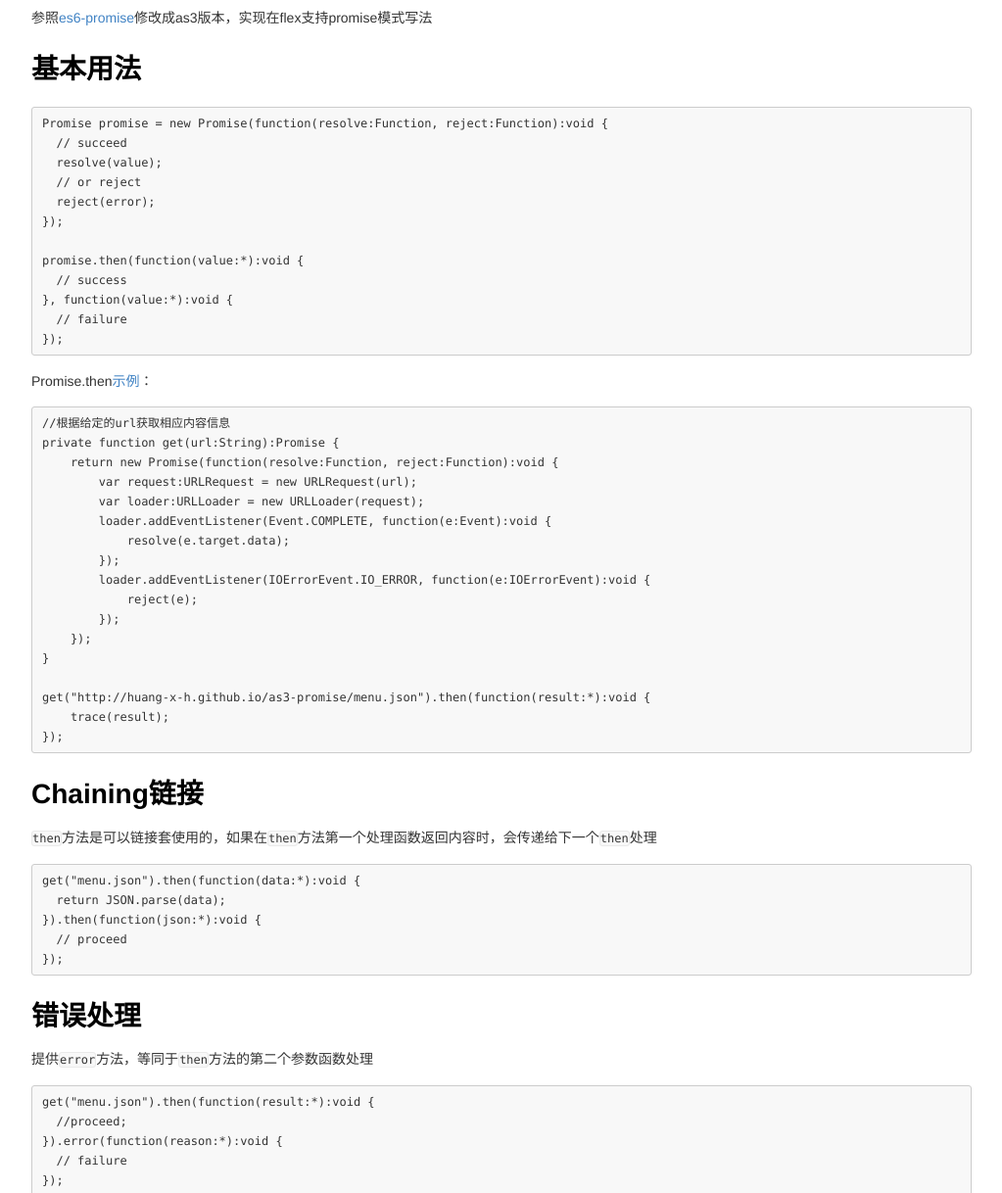
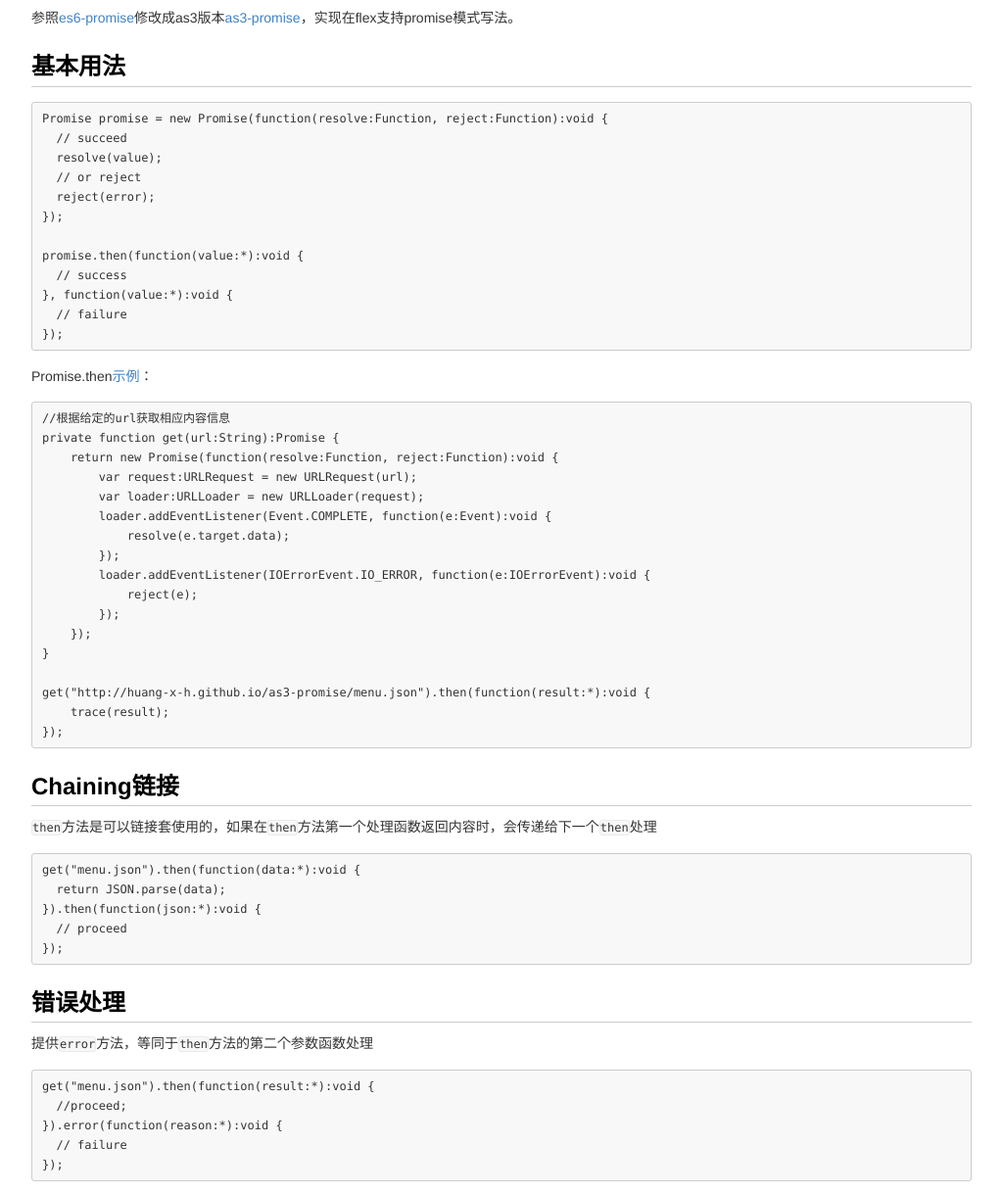
Before and after one commit to huang-x-h/as3-promise, a plain HTML site: page index.html in a window 1280 px wide. Shown: the part 68-1286 px from the top of the page at 98% size, without its empty margins (128-1151 px from the left). Drawn offline with Linux system fonts and the light colour scheme.

Commit message:
update index.html

```diff
--- a/index.html
+++ b/index.html
@@ -292,8 +292,8 @@ img {
 </head>
 <body>
 <h1>as3-promise</h1>
-<p>参照<a href="https://github.com/jakearchibald/es6-promise">es6-promise</a>修改成as3版本，实现在flex支持promise模式写法</p>
-<h1>基本用法</h1>
+<p>参照<a href="https://github.com/jakearchibald/es6-promise">es6-promise</a>修改成as3版本<a href="https://github.com/huang-x-h/as3-promise">as3-promise</a>，实现在flex支持promise模式写法。</p>
+<h2>基本用法</h2>
 <pre><code>Promise promise = new Promise(function(resolve:Function, reject:Function):void {
   // succeed
   resolve(value);
@@ -328,7 +328,7 @@ get(&quot;http://huang-x-h.github.io/as3-promise/menu.json&quot;).then(function(
 });
 </code></pre>
 
-<h1>Chaining链接</h1>
+<h2>Chaining链接</h2>
 <p><code>then</code>方法是可以链接套使用的，如果在<code>then</code>方法第一个处理函数返回内容时，会传递给下一个<code>then</code>处理</p>
 <pre><code>get(&quot;menu.json&quot;).then(function(data:*):void {
   return JSON.parse(data);
@@ -337,7 +337,7 @@ get(&quot;http://huang-x-h.github.io/as3-promise/menu.json&quot;).then(function(
 });
 </code></pre>
 
-<h1>错误处理</h1>
+<h2>错误处理</h2>
 <p>提供<code>error</code>方法，等同于<code>then</code>方法的第二个参数函数处理</p>
 <pre><code>get(&quot;menu.json&quot;).then(function(result:*):void {
   //proceed;
@@ -354,7 +354,7 @@ get(&quot;http://huang-x-h.github.io/as3-promise/menu.json&quot;).then(function(
 });
 </code></pre>
 
-<h1>Promise数组处理</h1>
+<h2>Promise数组处理</h2>
 <p>提供<code>Promise.all</code>方法，等数组里所有的<code>promise</code>对象成功处理完成，才进行成功处理，当其中任何一个失败，直接进行错误处理。<a href="http://huang-x-h.github.io/as3-promise/PromiseAllExample.html">示例</a></p>
 <pre><code>var promise1:Promise = get('directory.json');
 var promise2:Promise = get('menu.json');
```
